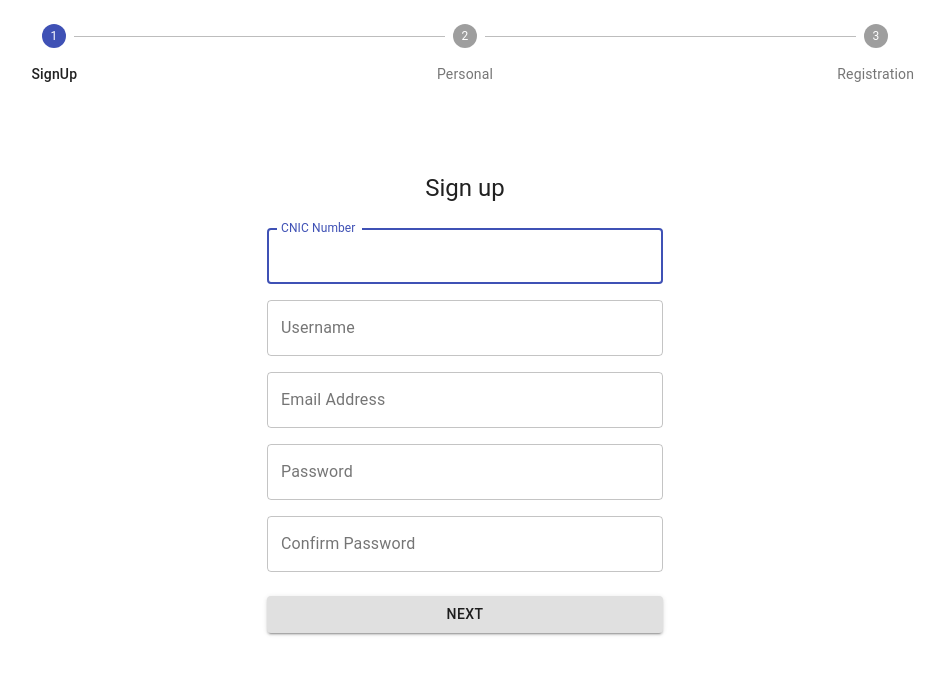
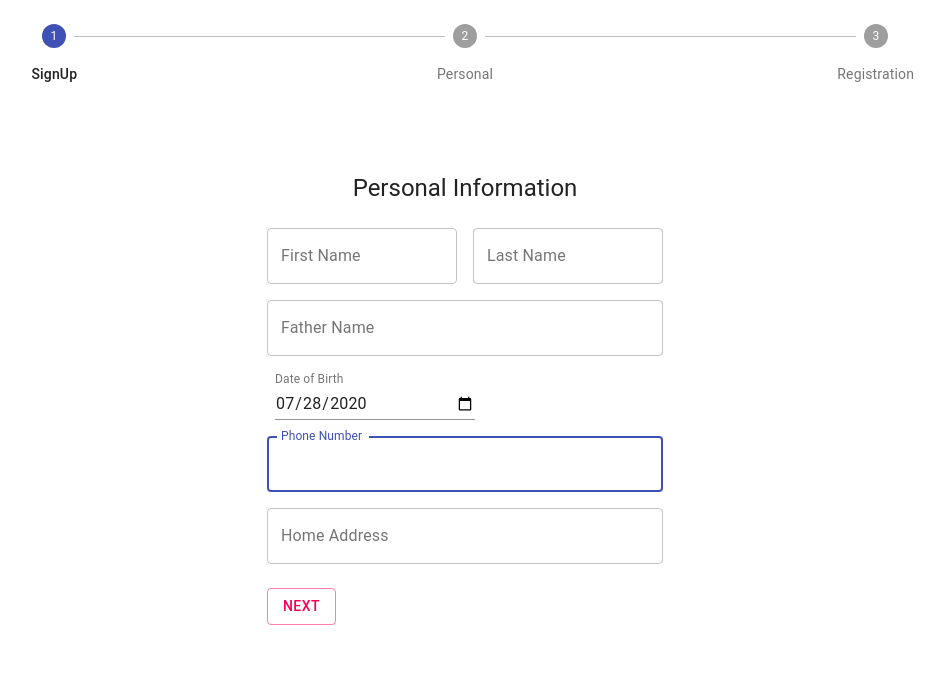
Before and after one commit to Muhibullah-09/React-Forms, a React (Create React App) app: page / in a window 1280 px wide. Shown: the top 674 px of the page, without its empty margins (175-1119 px from the left). Built offline with nearby package versions, Linux system fonts and the light colour scheme.

Commit message:
add exam registration component

```diff
--- a/package.json
+++ b/package.json
@@ -5,6 +5,7 @@
   "dependencies": {
     "@material-ui/core": "^4.11.0",
     "@material-ui/icons": "^4.9.1",
+    "@material-ui/pickers": "^3.2.10",
     "@testing-library/jest-dom": "^4.2.4",
     "@testing-library/react": "^9.3.2",
     "@testing-library/user-event": "^7.1.2",
@@ -12,6 +13,7 @@
     "@types/node": "^12.0.0",
     "formik": "^2.1.5",
     "react": "^16.13.1",
+    "react-datepicker": "^3.2.2",
     "react-dom": "^16.13.1",
     "react-scripts": "3.4.3",
     "typescript": "~3.7.2",
@@ -40,6 +42,7 @@
   },
   "devDependencies": {
     "@types/react": "^16.9.49",
+    "@types/react-datepicker": "^3.1.1",
     "@types/react-dom": "^16.9.8",
     "@types/yup": "^0.29.7"
   }
--- a/src/Components/PersonalInfo.tsx
+++ b/src/Components/PersonalInfo.tsx
@@ -8,7 +8,6 @@ import { makeStyles } from "@material-ui/core/styles";
 import Container from "@material-ui/core/Container";
 import { Formik, Form } from "formik";
 import * as Yup from "yup";
-import { FormControl, FormControlLabel, Radio, RadioGroup } from "@material-ui/core";
 
 
 const useStyles = makeStyles(theme => ({
@@ -33,7 +32,16 @@ const useStyles = makeStyles(theme => ({
     },
     submit: {
         margin: theme.spacing(3, 0, 2)
-    }
+    },
+    container: {
+        display: 'flex',
+        flexWrap: 'wrap',
+    },
+    textField: {
+        marginLeft: theme.spacing(1),
+        marginRight: theme.spacing(1),
+        width: 200,
+    },
 }));
 
 
@@ -46,27 +54,35 @@ const PersonalInfo: React.FC<Props> = ({ handleNext }) => {
     const classes = useStyles();
 
     const initialValues = {
-        firstName:"",
-        lastName:"",
-        fatherName:"",
-        dateOfBirth:"",
-        phoneNumber:"",
-        Address:"",
+        firstName: "",
+        lastName: "",
+        fatherName: "",
+        dateOfBirth: "",
+        phoneNumber: "",
+        address: "",
     };
 
     const validationSchema = Yup.object({
         firstName: Yup.string().required('Required'),
         lastName: Yup.string().required('Required'),
         fatherName: Yup.string().required('Required'),
-        dateOfBirth: Yup.date().required('Required').nullable()
+        dateOfBirth: Yup.date().required('Required').nullable(),
+        phoneNumber: Yup.number()
+            .typeError("That doesn't look like a phone number")
+            .positive("A phone number can't start with a minus")
+            .integer("A phone number can't include a decimal point")
+            .min(11, 'eg: 01233456789').required('Required'),
+        address: Yup.string().required('Required')
+
     });
 
-    const onSubmit=(values: any) => {
+    const onSubmit = (values: any) => {
         setTimeout(() => {
             console.log(JSON.stringify(values, null, 2));
             handleNext();
         }, 400);
     };
+
 
     return (
         <Container component="main" maxWidth="xs">
@@ -85,7 +101,6 @@ const PersonalInfo: React.FC<Props> = ({ handleNext }) => {
                             <Grid container spacing={2}>
                                 <Grid item xs={12} sm={6}>
                                     <TextField
-                                        autoComplete="fname"
                                         name="firstName"
                                         variant="outlined"
                                         fullWidth
@@ -93,29 +108,57 @@ const PersonalInfo: React.FC<Props> = ({ handleNext }) => {
                                         id="firstName"
                                         label="First Name"
                                         autoFocus
-                                        helperText={ errors.firstName && touched.firstName ? errors.firstName : null }
+                                        helperText={errors.firstName && touched.firstName ? errors.firstName : null}
                                     />
                                 </Grid>
                                 <Grid item xs={12} sm={6}>
                                     <TextField
+                                        name="lastName"
                                         variant="outlined"
                                         fullWidth
                                         onChange={handleChange}
-                                        id="LastName"
+                                        id="lastName"
                                         label="Last Name"
-                                        name="LastName"
-                                        autoComplete="lname"
-                                        helperText={ errors.lastName && touched.lastName ? errors.lastName : null }
+                                        autoFocus
+                                        helperText={errors.lastName && touched.lastName ? errors.lastName : null}
                                     />
                                 </Grid>
-                                <Grid xs={12} sm={4}>
-                                    <FormControl>
-                                        <label style={{ color: 'blue' }}><h3>Gender</h3></label>
-                                        <RadioGroup aria-label="gender" name="gender1" onChange={handleChange}>
-                                            <FormControlLabel value="female" control={<Radio />} label="Female" />
-                                            <FormControlLabel value="male" control={<Radio />} label="Male" />
-                                        </RadioGroup>
-                                    </FormControl></Grid>
+                                <Grid item xs={12}>
+                                    <TextField
+                                        name="fatherName"
+                                        variant="outlined"
+                                        fullWidth
+                                        onChange={handleChange}
+                                        id="fatherName"
+                                        label="Father Name"
+                                        autoFocus
+                                        helperText={errors.fatherName && touched.fatherName ? errors.fatherName : null}
+                                    />
+                                </Grid>
+                                <Grid item xs={12}>
+                                    <form className={classes.container} noValidate>
+                                        <TextField
+                                            id="date"
+                                            label="Date of Birth"
+                                            type="date"
+                                            defaultValue="2020-07-28"
+                                            className={classes.textField}
+                                            InputLabelProps={{ shrink: true, }}
+                                        />
+                                    </form>
+                                </Grid>
+                                <Grid item xs={12}>
+                                    <TextField
+                                        name="phoneNumber"
+                                        variant="outlined"
+                                        fullWidth
+                                        onChange={handleChange}
+                                        id="phoneNumber"
+                                        label="Phone Number"
+                                        autoFocus
+                                        helperText={errors.phoneNumber && touched.phoneNumber ? errors.phoneNumber : null}
+                                    />
+                                </Grid>
                                 <Grid item xs={12}>
                                     <TextField
                                         variant="outlined"
@@ -125,28 +168,14 @@ const PersonalInfo: React.FC<Props> = ({ handleNext }) => {
                                         label="Home Address"
                                         name="Address"
                                         autoComplete="Address"
-                                        helperText={ errors.Address && touched.Address ? errors.Address : null }
-                                    />
-                                </Grid>
-                                <Grid item xs={12}>
-                                    <TextField
-                                        variant="outlined"
-                                        fullWidth
-                                        onChange={handleChange}
-                                        name="Streat"
-                                        label="Streat No:"
-                                        type="Atreat"
-                                        id="Streat"
-                                        autoComplete="current-password"
-                                        // helperText={ errors.Streat && touched.Streat ? errors.Streat : null }
+                                        helperText={errors.address && touched.address ? errors.address : null}
                                     />
                                 </Grid>
                             </Grid>
                             <Button
                                 type="submit"
-                                fullWidth
-                                variant="contained"
-                                style={{ backgroundColor: "lightgrey" }}
+                                variant="outlined"
+                                color="secondary"
                                 className={classes.submit}
                             >
                                 Next
--- a/src/Components/Registration.tsx
+++ b/src/Components/Registration.tsx
@@ -7,7 +7,9 @@ import Typography from "@material-ui/core/Typography";
 import { makeStyles } from "@material-ui/core/styles";
 import Container from "@material-ui/core/Container";
 import { Formik, Form } from "formik";
-import * as yup from "yup";
+import * as Yup from "yup";
+
+
 const useStyles = makeStyles(theme => ({
   "@global": {
     body: {
@@ -28,124 +30,93 @@ const useStyles = makeStyles(theme => ({
     width: "100%", // Fix IE 11 issue.
     marginTop: theme.spacing(3)
   },
+  container: {
+    display: 'flex',
+    flexWrap: 'wrap',
+  },
+  textField: {
+    marginLeft: theme.spacing(1),
+    marginRight: theme.spacing(1),
+    width: 200,
+  },
   submit: {
     margin: theme.spacing(3, 0, 2)
   }
 }));
+
+
 interface Props {
   handleNext: () => void
-  }
- const Registration:React.FC<Props> = ({ handleNext }) => {
-    const classes=useStyles();
+};
+
+
+
+const Registration: React.FC<Props> = ({ handleNext }) => {
+
+  const classes = useStyles();
+  const initialValues = {
+    fullName: "",
+    rollNumber: "",
+    department: "",
+    year: "",
+    semester: "",
+    examination: ""
+  };
+
+  const validationSchema = Yup.object({
+    fullName: Yup.string().required('Required'),
+    rollNumber: Yup.string().required('Required'),
+    department: Yup.string().required('Required'),
+    year: Yup.string().required('Required'),
+    semester: Yup.string().required('Required'),
+    examination: Yup.string().required('Required')
+  });
+
+
+  const onSubmit = (values: any) => {
+    setTimeout(() => {
+      console.log(JSON.stringify(values, null, 2));
+      handleNext();
+    }, 400);
+  };
+
   return (
     <Container component="main" maxWidth="xs">
       <CssBaseline />
       <div className={classes.paper}>
         <Typography component="h1" variant="h5">
-              Payment Method
+          Exam Registration
         </Typography>
         <Formik
-              initialValues={{
-                FirstName: "",
-                CardNumber: "",
-                valid: "",
-                Security: "",
-                ZipCode: ""
-              }}
-              validationSchema={yup.object({
-                firstName: yup.string()
-                  .max(15, 'Must be 15 characters or less')
-                  .required('Required'),
-                CardNumber:yup.string().max(16, 'Must be 16 characters or less')
-                .required('Required'),
-                valid: yup.string()
-                .max(6,"Write in 'MM/YY' format")
-                .required('Required'),
-                security: yup.string().max(3,"Security Code should be 3 digits")
-                .required('Required'),
-                Zip: yup.string().min(5).max(5,"ZipCode should be 5 digits.")
-                .required('Required')
-              })}
-              onSubmit={(values) => {
-                setTimeout(() => {
-                  console.log(JSON.stringify(values, null, 2));
-                  handleNext();
-                }, 400);
-              }}
-
+          initialValues={initialValues}
+          validationSchema={validationSchema}
+          onSubmit={onSubmit}
         >
           {({ errors, handleChange, touched }) => (
             <Form className={classes.form}>
               <Grid container spacing={2}>
                 <Grid item xs={12} >
                   <TextField
-
                     autoComplete="fname"
-                        name="firstName"
+                    name="fullName"
                     variant="outlined"
                     fullWidth
                     onChange={handleChange}
                     id="firstName"
-                        label="Name on Card"
+                    label="Full Name"
                     autoFocus
-                        helperText={
-                          errors.FirstName && touched.FirstName
-                            ? errors.FirstName
-                            : null
-                        }
+                    helperText={errors.fullName && touched.fullName ? errors.fullName : null}
                   />
                 </Grid>
                 <Grid item xs={12} >
                   <TextField
-
                     variant="outlined"
                     fullWidth
                     onChange={handleChange}
-                        id="CardNumber"
-                        label="Card Number"
-                        name="CardNumber"
-                        type="Number"
-                        autoComplete="lname"
-                        helperText={
-                          errors.CardNumber && touched.CardNumber
-                            ? errors.CardNumber
-                            : null
-                        }
-                      />
-                    </Grid>
-                    <Grid item xs={12} sm={6}>
-                      <TextField
-
-                        variant="outlined"
-                        fullWidth
-                        onChange={handleChange}
-                        id="valid"
-                        label="Valid Till"
-                        name="valid"
-                        type="Number"
-                        placeholder="MM/YY"
-                        autoComplete="valid"
-                        helperText={
-                          errors.valid && touched.valid ? errors.valid : null
-                        }
-                      />
-                    </Grid>
-                    <Grid item xs={12} sm={6}>
-                      <TextField
-
-                        variant="outlined"
-                        fullWidth
-                        onChange={handleChange}
-                        name="security"
-                        label="Security Code"
-                        id="security"
-                        type="Number"
-                        autoComplete="curren-Code"
-                        helperText={
-                          errors.Security && touched.Security
-                            ? errors.Security
-                            : null
-                        }
+                    id="department"
+                    label="Department"
+                    name="department"
+                    helperText={errors.department && touched.department ? errors.department : null}
                   />
                 </Grid>
                 <Grid item xs={12} sm={6}>
@@ -153,16 +124,58 @@ const useStyles = makeStyles(theme => ({
                     variant="outlined"
                     fullWidth
                     onChange={handleChange}
-                        name="Zip"
-                        label="Zip/Postal Code"
-                        id="Zip"
-                        type="Number"
-                        autoComplete="curren-Code"
-                        helperText={
-                          errors.ZipCode && touched.ZipCode
-                            ? errors.ZipCode
-                            : null
-                        }
+                    id="rollNumber"
+                    label="Roll Number"
+                    name="rollNumber"
+                    placeholder='D-19-CSE-27'
+                    helperText={errors.rollNumber && touched.rollNumber ? errors.rollNumber : null}
+                  />
+                </Grid>
+                <Grid item xs={12} sm={6}>
+                  <TextField
+                    variant="outlined"
+                    fullWidth
+                    onChange={handleChange}
+                    name="year"
+                    label="Year"
+                    id="year"
+                    helperText={errors.year && touched.year ? errors.year : null}
+                  />
+                </Grid>
+                <Grid item xs={12} sm={6}>
+                  <TextField
+                    variant="outlined"
+                    fullWidth
+                    onChange={handleChange}
+                    name="semester"
+                    label="Semester"
+                    id="semester"
+                    placeholder='First/Second'
+                    helperText={errors.semester && touched.semester ? errors.semester : null}
+                  />
+                </Grid>
+                <Grid item xs={12} sm={6}>
+                  <form className={classes.container} noValidate>
+                    <TextField
+                      id="date"
+                      label="Date"
+                      type="date"
+                      defaultValue="2020-07-28"
+                      className={classes.textField}
+                      InputLabelProps={{ shrink: true, }}
+                    />
+                  </form>
+                </Grid>
+                <Grid item xs={12} sm={12}>
+                  <TextField
+                    variant="outlined"
+                    fullWidth
+                    onChange={handleChange}
+                    name="examination"
+                    label="Examination"
+                    id="examination"
+                    placeholder='Midterm/Final/Repeat'
+                    helperText={errors.semester && touched.semester ? errors.semester : null}
                   />
                 </Grid>
               </Grid>
@@ -170,7 +183,7 @@ const useStyles = makeStyles(theme => ({
                 type="submit"
                 fullWidth
                 variant="contained"
-                    style={{backgroundColor:"gold"}}
+                style={{ backgroundColor: "lightblue" }}
                 className={classes.submit}
               >
                 Submit
--- a/src/Components/SignUp.tsx
+++ b/src/Components/SignUp.tsx
@@ -51,7 +51,7 @@ const Signup: React.FC<Props> = ({ handleNext }) => {
 
     const validationSchema = Yup.object({
         cnic: Yup.string().min( 13 , 'Must be 13 Characters').required('Must Required'),
-        email: Yup.string().required('Required'),
+        email: Yup.string().email("Invalid email").required("Required"),
         password: Yup.string().min(6, 'Too Short').required('Password is required'),
         confirmPassword: Yup.string().required().label('Confirm password').test('passwords-match', 'Password is not same', function(value) {return this.parent.password === value})
     })
@@ -142,8 +142,8 @@ const Signup: React.FC<Props> = ({ handleNext }) => {
                             </Grid>
                             <Button
                                 type="submit"
-                                fullWidth variant="contained"
-                                // style={{ backgroundColor: "lightgrey" }}
+                                color="primary"
+                                variant="contained"
                                 className={classes.submit}
                                 >
                                 Next
--- a/src/Components/Step.tsx
+++ b/src/Components/Step.tsx
@@ -29,7 +29,7 @@ function getSteps() {
 function getStepContent(stepIndex:number,handleNext: () => void) {
   switch (stepIndex) {
     case 0:
-      return <Signup handleNext={handleNext}/>;
+      // return <Signup handleNext={handleNext}/>;
     case 1:
       return <PersonalInfo handleNext={handleNext}/>;
     case 2:
```
Also changed, not shown: 1 other file (tests, documents, lock files or other folders). Lines whose indentation alone changed are shown as unchanged.
